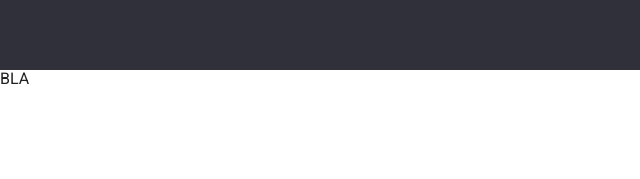
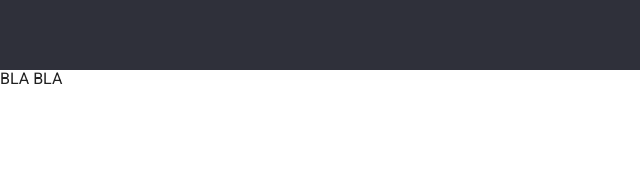
Before and after one commit to Papajatko/goit-markup-hw-04, a plain HTML site: page index.html in a window 1280 px wide. Shown: the part 610-789 px from the top of the page, 0-640 px from the left. Drawn offline with nearby package versions, Linux system fonts and the light colour scheme.

Commit message:
Update index.html

```diff
--- a/index.html
+++ b/index.html
@@ -54,7 +54,7 @@
           <button class="main-button" type="button">Zamów usługę</button>
         </div>
       </section>
-      <div>BLA</div>
+      <div>BLA BLA</div>
       <section class="lorem-section">
         <div class="container">
           <ul class="list-lorem">
```
